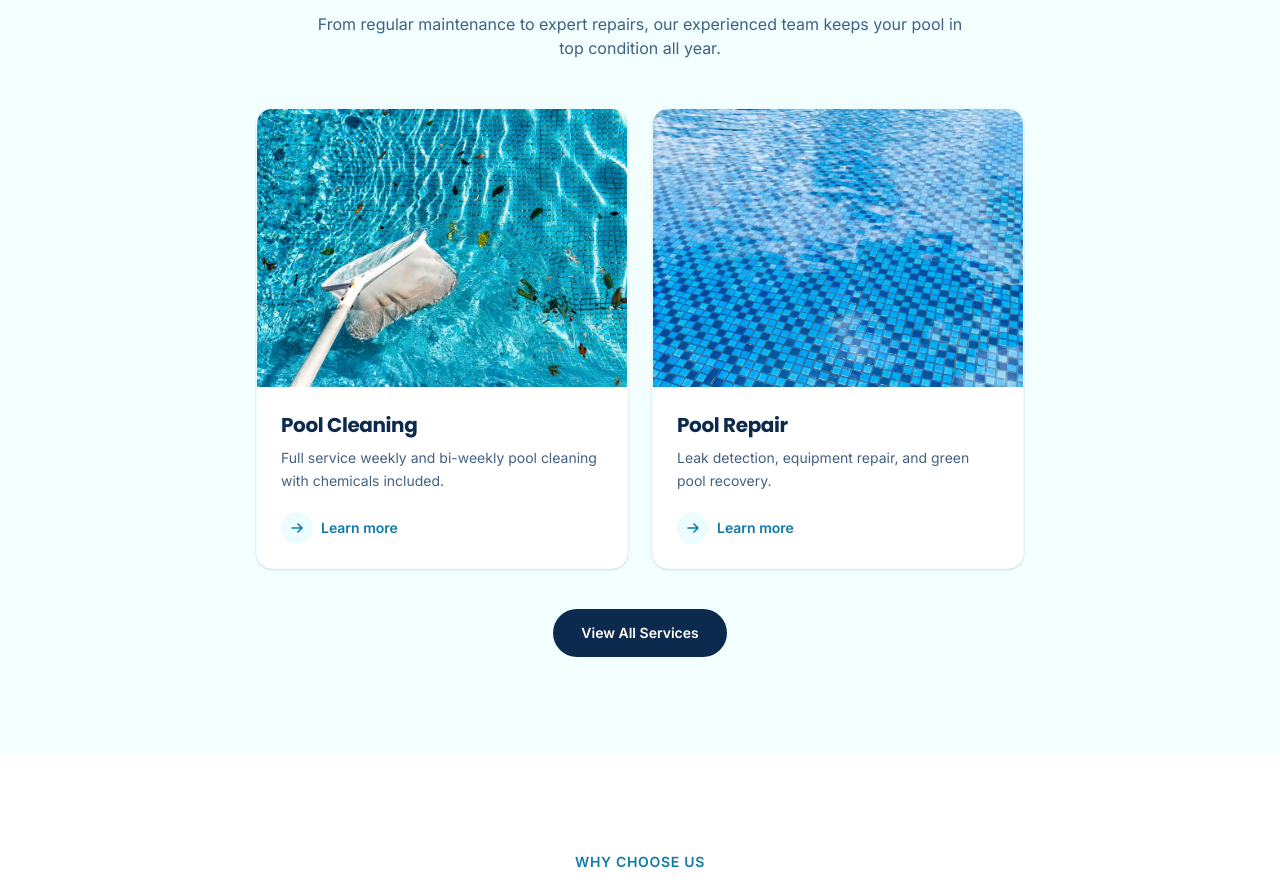
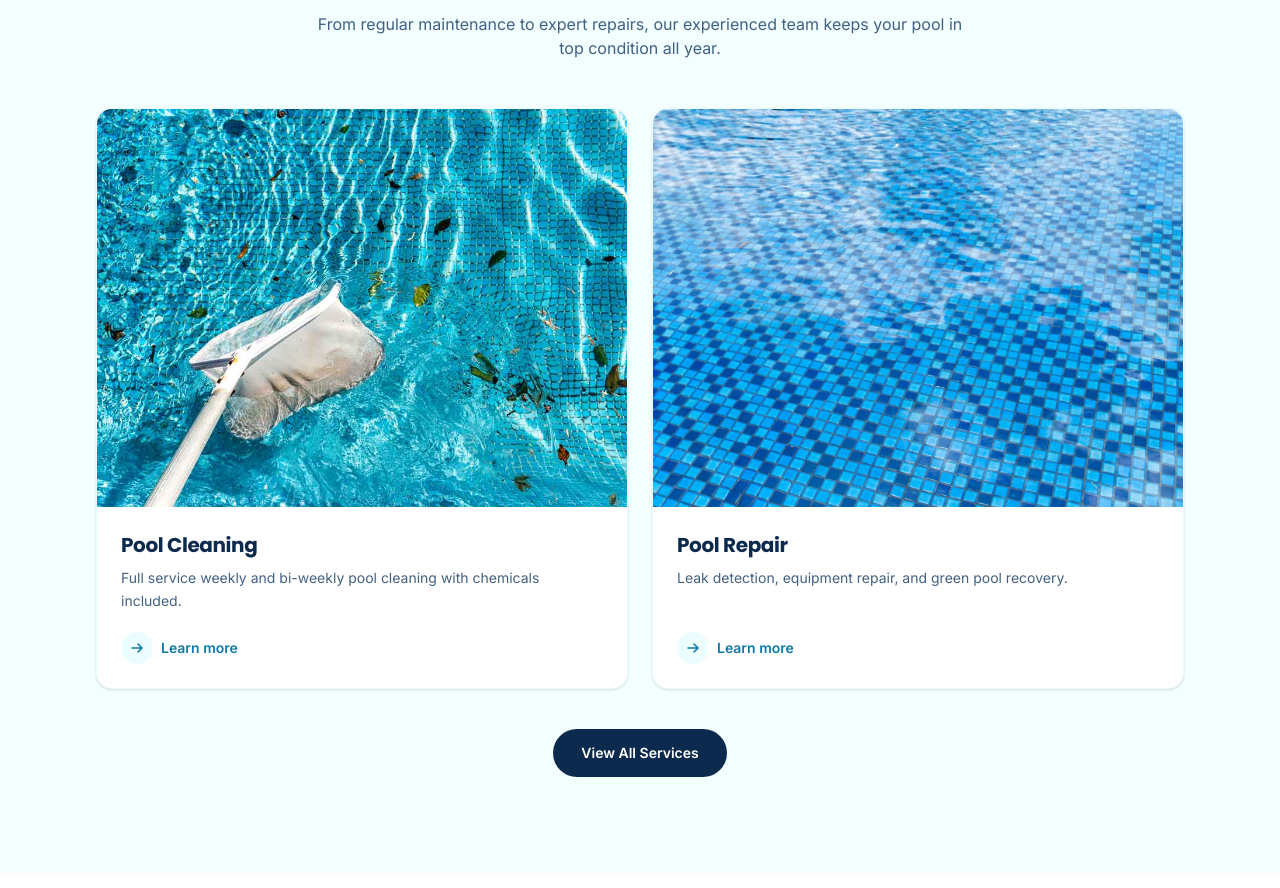
Before and after one commit to CalTech-Web/surfriderpools, a Next.js app in the folder site/: page / in a window 1280 px wide. Shown: the part 1777-2665 px from the top of the page. Built offline with nearby package versions, Linux system fonts and the light colour scheme; no server answers.

Commit message:
Homepage services: span full container width (two columns)

```diff
--- a/site/app/page.tsx
+++ b/site/app/page.tsx
@@ -144,7 +144,7 @@
               keeps your pool in top condition all year.
             </p>
           </div>
-          <div className="mx-auto mt-12 grid max-w-3xl gap-6 sm:grid-cols-2">
+          <div className="mt-12 grid gap-6 sm:grid-cols-2">
             {services.map((s) => (
               <ServiceCard key={s.slug} service={s} />
             ))}
```
